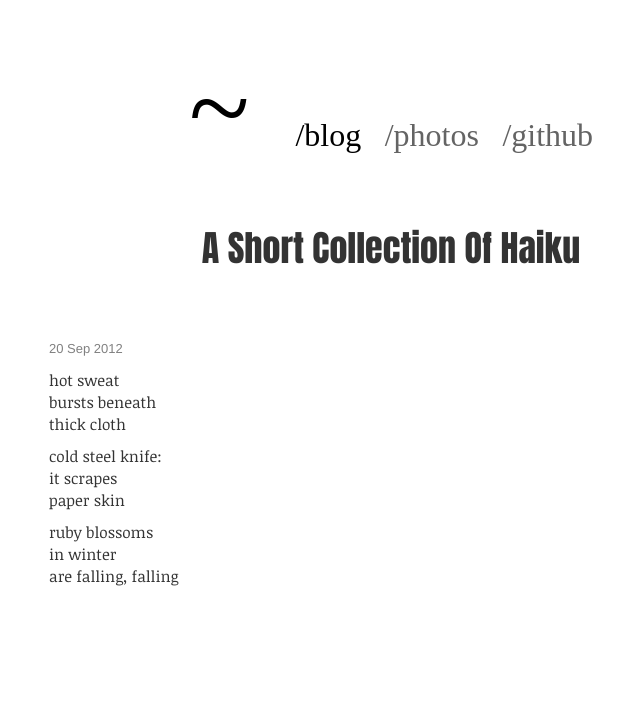
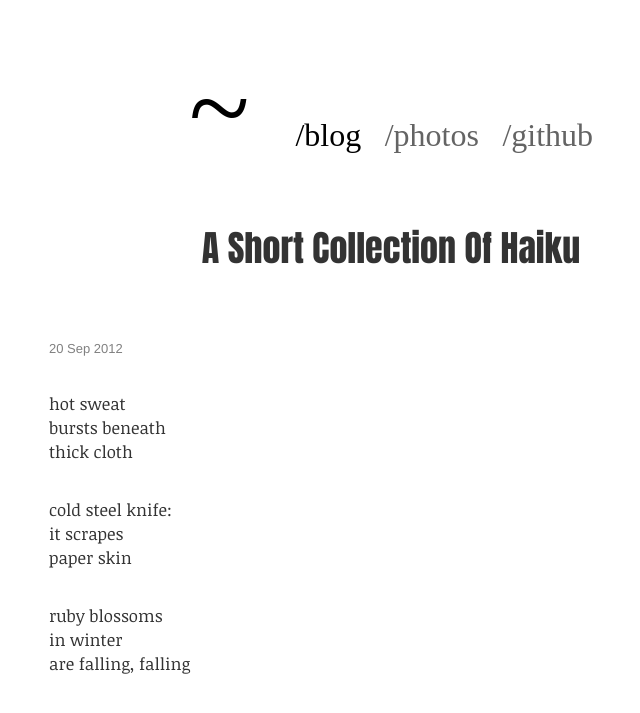
Before and after one commit to amrav/amrav.github.io, a Jekyll site: the page built from _posts/2012-09-20-a-short-collection-of-haiku.md, in a window 1280 px wide. Shown: the top 713 px of the page, without its empty margins (249-889 px from the left). Built offline with Jekyll 4.4.1, drawn with Linux system fonts in a browser that asks for light colours; nearby versions of some CDN libraries; some web fonts are replaced; Markdown is read by kramdown in place of the engine named in the settings.

Commit message:
Increase font size and paragraph margins

```diff
--- a/css/custom.css
+++ b/css/custom.css
@@ -114,8 +114,13 @@ ul#posts li a:hover {
 }
 
 #content {
-    font-size: 1.1em;
+    font-size: 1.2em;
     text-align: justify;
+}
+
+#content p {
+    margin-top: 2em;
+    margin-bottom: 2em;
 }
 
 #post .meta {
```
